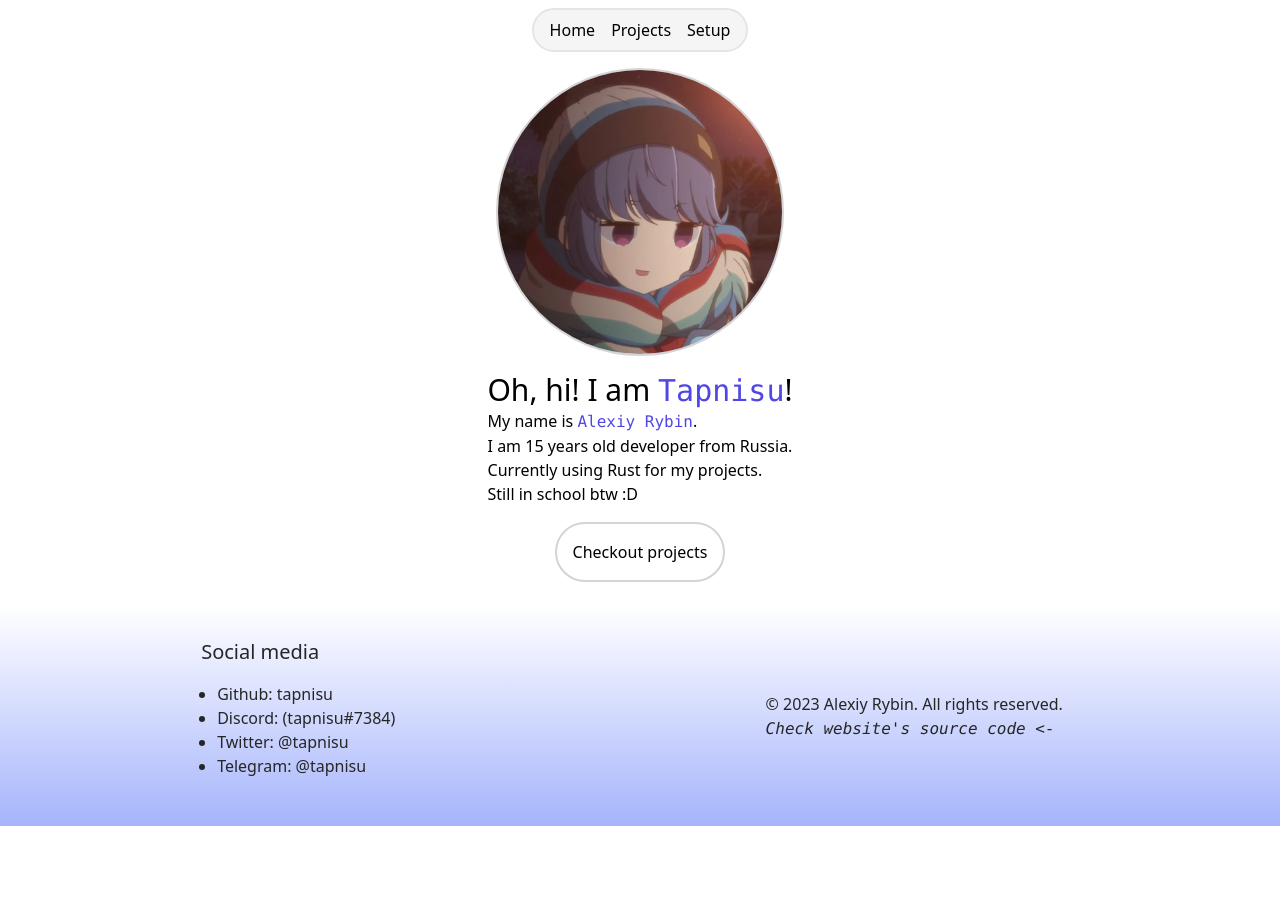
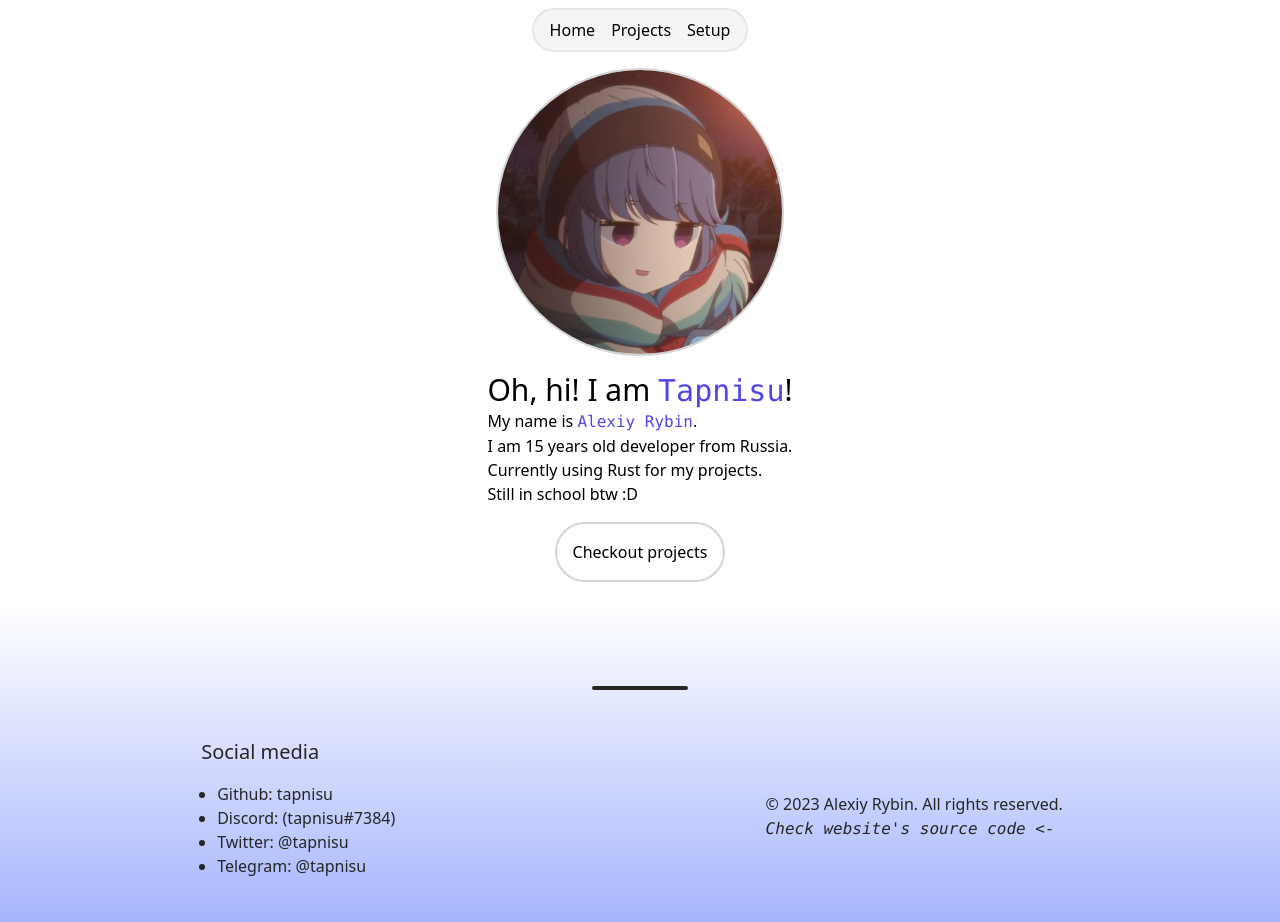
Before and after one commit to tapnisu/tapni.su, a Next.js app: page / in a window 1280 px wide. Shown: the top 922 px of the page. Before the commit the page ends 826 px from the top, so only its background shows below. Built offline with nearby package versions, Linux system fonts and the light colour scheme.

Commit message:
add line to footer

```diff
--- a/components/Footer.tsx
+++ b/components/Footer.tsx
@@ -1,7 +1,10 @@
 import Link from "next/link";
 
 const Footer = () => (
-	<footer className="text-neutral-800 dark:text-neutral-400 bg-gradient-to-b from-transparent to-indigo-300 dark:to-neutral-900 flex flex-row flex-wrap items-center justify-around p-8 w-full">
+	<footer className="text-neutral-800 dark:text-neutral-400 bg-gradient-to-b from-transparent to-indigo-300 dark:to-neutral-900 p-8">
+		<div className="mx-auto w-24 h-1 my-12 bg-neutral-800 dark:bg-white rounded-full"></div>
+
+		<div className="flex flex-row flex-wrap items-center justify-around">
 			<div>
 				<h2 className="text-xl">Social media</h2>
 				<ul className="p-4 list-disc">
@@ -36,6 +39,7 @@ const Footer = () => (
 					Check website{"'"}s source code {"<-"}
 				</Link>
 			</h3>
+		</div>
 	</footer>
 );
 
```
Lines whose indentation alone changed are shown as unchanged.
